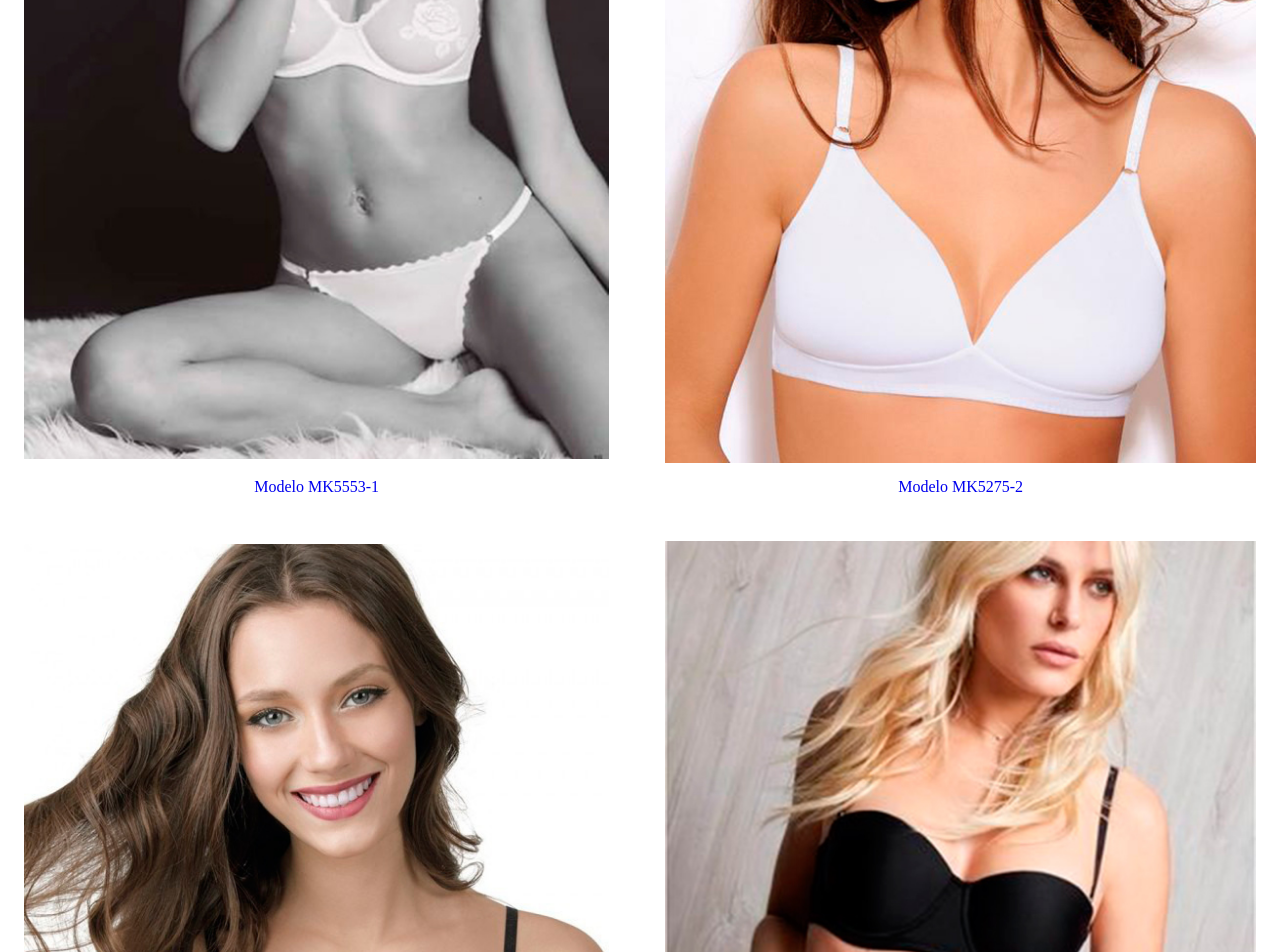
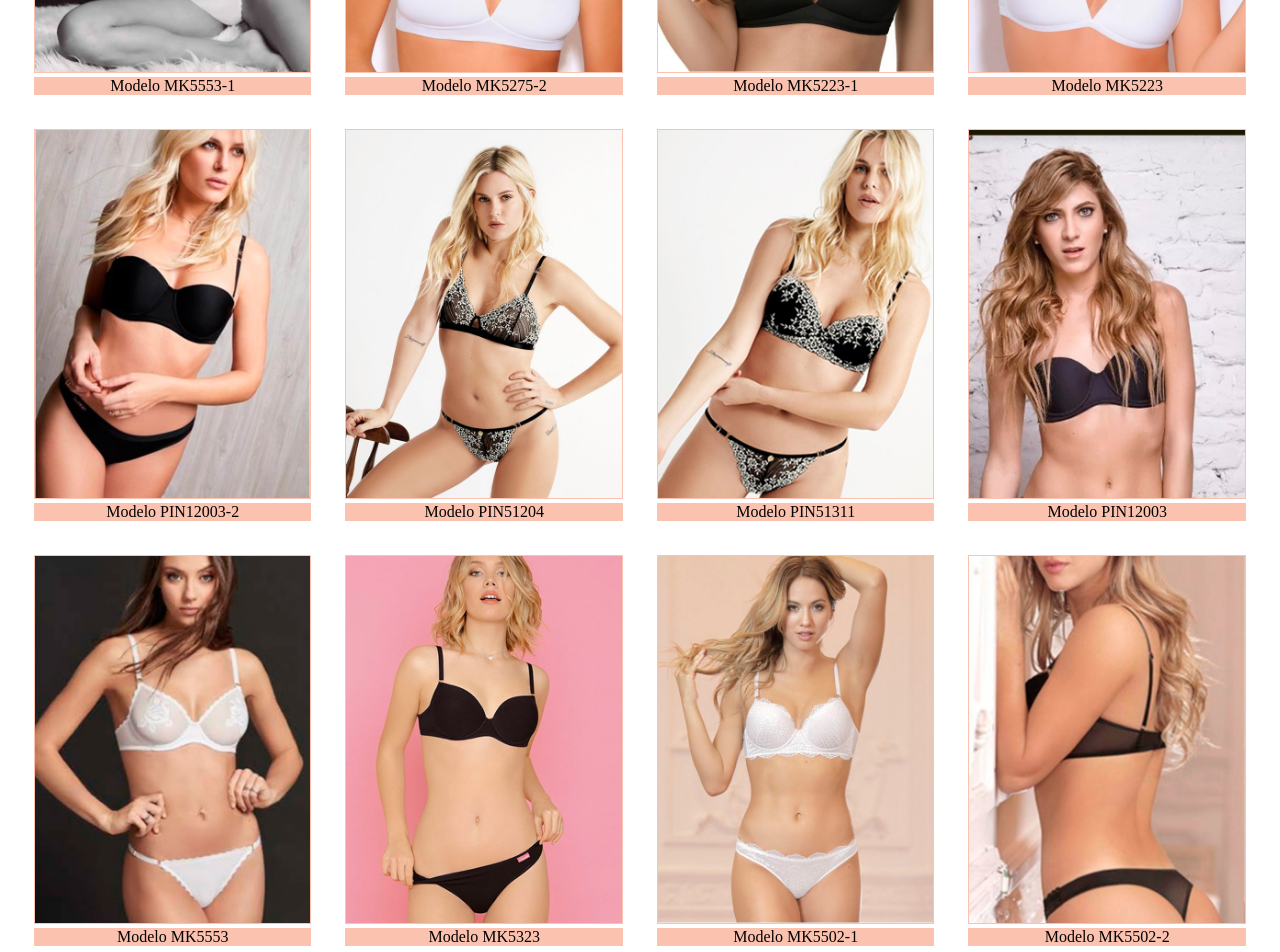
Before and after one commit to CharlyMoncada/CoderHouseHtmlCss, a plain HTML site: page Code/catalogo.html in a window 1280 px wide. Shown: the part 600-1552 px from the top of the page. Drawn offline with Linux system fonts and the light colour scheme; a web font is replaced by a local one.

Commit message:
Updated grid

```diff
--- a/Code/catalogo.html
+++ b/Code/catalogo.html
@@ -34,92 +34,86 @@
         <div class="grid-gallery__item">
           <img
             class="grid-gallery__image"
-            id="MK5553-1"
             src="./images/products/MK5553-1_web.jpg"
           />
-          <a class="grid-gallery__link" href="#MK5553-1">
           <p class="grid-gallery__text">Modelo MK5553-1</p>
-          </a>
         </div>
         <div class="grid-gallery__item">
           <img
             class="grid-gallery__image"
-            id="MK5275-2"
             src="./images/products/MK5275-2_web.jpg"
           />
-          <a class="grid-gallery__link" href="#MK5275-2">
           <p class="grid-gallery__text">Modelo MK5275-2</p>
-          </a>
         </div>
         <div class="grid-gallery__item">
           <img
             class="grid-gallery__image"
-            id="MK5223-1"
             src="./images/products/MK5223-1_web.jpg"
           />
-          <a class="grid-gallery__link" href="#MK5223-1">
           <p class="grid-gallery__text">Modelo MK5223-1</p>
-          </a>
         </div>
         <div class="grid-gallery__item">
           <img
             class="grid-gallery__image"
-            id="MK5223"
             src="./images/products/MK5223_web.jpg"
           />
-          <a class="grid-gallery__link" href="#MK5223">
           <p class="grid-gallery__text">Modelo MK5223</p>
-          </a>
         </div>
         <div class="grid-gallery__item">
           <img
             class="grid-gallery__image"
-            id="PIN12003-2"
             src="./images/products/PIN12003-2_web.jpg"
           />
-          <a class="grid-gallery__link" href="#PIN12003-2">
           <p class="grid-gallery__text">Modelo PIN12003-2</p>
-          </a>
         </div>
         <div class="grid-gallery__item">
           <img
             class="grid-gallery__image"
-            id="PIN51204"
             src="./images/products/PIN51204_web.jpg"
           />
-          <a class="grid-gallery__link" href="#PIN51204">
           <p class="grid-gallery__text">Modelo PIN51204</p>
-          </a>
         </div>
         <div class="grid-gallery__item">
           <img
             class="grid-gallery__image"
-            id="PIN51311"
             src="./images/products/PIN51311-(less-regulable)_web.jpg"
           />
-          <a class="grid-gallery__link" href="#PIN51311">
           <p class="grid-gallery__text">Modelo PIN51311</p>
-          </a>
         </div>
         <div class="grid-gallery__item">
           <img
             class="grid-gallery__image"
-            id="PIN12003"
             src="./images/products/PIN12003_web.jpg"
           />
-          <a class="grid-gallery__link" href="#PIN12003">
           <p class="grid-gallery__text">Modelo PIN12003</p>
-          </a>
         </div>
         <div class="grid-gallery__item">
           <img
             class="grid-gallery__image"
-            id="MK5553"
             src="./images/products/MK5553_web.jpg"
           />
-          <a class="grid-gallery__link" href="#MK5553">
           <p class="grid-gallery__text">Modelo MK5553</p>
-          </a>
+        </div>
+        <div class="grid-gallery__item">
+          <img
+            class="grid-gallery__image"
+            src="./images/products/MK5323_web.jpg"
+          />
+          <p class="grid-gallery__text">Modelo MK5323</p>
+        </div>
+        <div class="grid-gallery__item">
+          <img
+            class="grid-gallery__image"
+            src="./images/products/MK5502-1_web.jpg"
+          />
+          <p class="grid-gallery__text">Modelo MK5502-1</p>
+        </div>
+        <div class="grid-gallery__item">
+          <img
+            class="grid-gallery__image"
+            src="./images/products/MK5502-2_web.jpg"
+          />
+          <p class="grid-gallery__text">Modelo MK5502-2</p>
         </div>
       </div>
     </section>
--- a/Code/sass/_base.scss
+++ b/Code/sass/_base.scss
@@ -17,5 +17,9 @@ body {
 }
 
 section {
+  margin-top: 20px;
+  margin-bottom: 20px;
+  margin-left: 10px;
+  margin-right: 10px;
   grid-area: 3 / 1 / 4 / 4;
 }
--- a/Code/sass/_envios.scss
+++ b/Code/sass/_envios.scss
@@ -1,10 +1,10 @@
 .envios {
+
   .envios__text {
     padding: 20px;
     margin-left: 60px;
     margin-right: 60px;
     font-size: 20px;
     font-weight: 100;
-
   }
 }
--- a/Code/sass/_footer.scss
+++ b/Code/sass/_footer.scss
@@ -1,6 +1,5 @@
 .footer {
   grid-area: 4 / 1 / 5 / 4;
-  // background-color: $color-salmon;
   margin-top: 5px;
 
   .footer__list {
--- a/Code/sass/_form.scss
+++ b/Code/sass/_form.scss
@@ -1,6 +1,6 @@
 form {
+  margin-left: 30px;
   grid-area: 3 / 1 / 4 / 2;
-  padding: 30px;
   align-content: center;
 
   input:focus {
--- a/Code/sass/_grid.scss
+++ b/Code/sass/_grid.scss
@@ -1,34 +1,16 @@
 .grid-gallery {
   display: grid;
-  grid-gap: 2rem;
-  grid-auto-flow: row dense;
+  margin-top: 30px;
+  grid-gap: 10px;
+  grid-template-columns: repeat(auto-fit, minmax(300px, 1fr));
 
-  .grid-gallery__link {
-    text-decoration: none;
-
-    .grid-gallery__text {
-      text-align: center;
-    }
+  .grid-gallery__image {
+    border: 1px $color-salmon solid;
+    width: 100%;
   }
 
-  .grid-gallery__item:nth-child(11n + 1) {
-    grid-column: span 1;
-    grid-row: span 1;
-  }
-
-  .grid-gallery__item:nth-child(11n + 4) {
-    grid-column: span 2;
-    grid-row: span 1;
-  }
-
-  .grid-gallery__item:nth-child(11n + 7) {
-    grid-column: span 1;
-    grid-row: span 1;
-  }
-
-  .grid-gallery__image {
-    width: 100%;
-    height: 100%;
-    object-fit: contain;
+  .grid-gallery__text{
+    background-color: $color-salmon;
+    text-align: center;
   }
 }
--- a/Code/sass/_nav.scss
+++ b/Code/sass/_nav.scss
@@ -7,6 +7,7 @@ nav {
 
   .active {
     color: $color-salmon;
+    text-shadow: -1px 0 black, 0 1px black, 1px 0 black, 0 -1px black;
   }
 
   ul {
@@ -32,4 +33,5 @@ nav {
 
 a:hover {
   color: $color-salmon;
+  text-shadow: -1px 0 black, 0 1px black, 1px 0 black, 0 -1px black;
 }
--- a/Code/sass/_preguntasFrecuentes.scss
+++ b/Code/sass/_preguntasFrecuentes.scss
@@ -1,4 +1,5 @@
 .preguntasFrecuentes {
+
   .preguntasFrecuentes__tittle {
     padding: 5px;
     margin: 20px;
```
Also changed, not shown: Code/css/main.css, 3 other files. Lines whose indentation alone changed are shown as unchanged.
